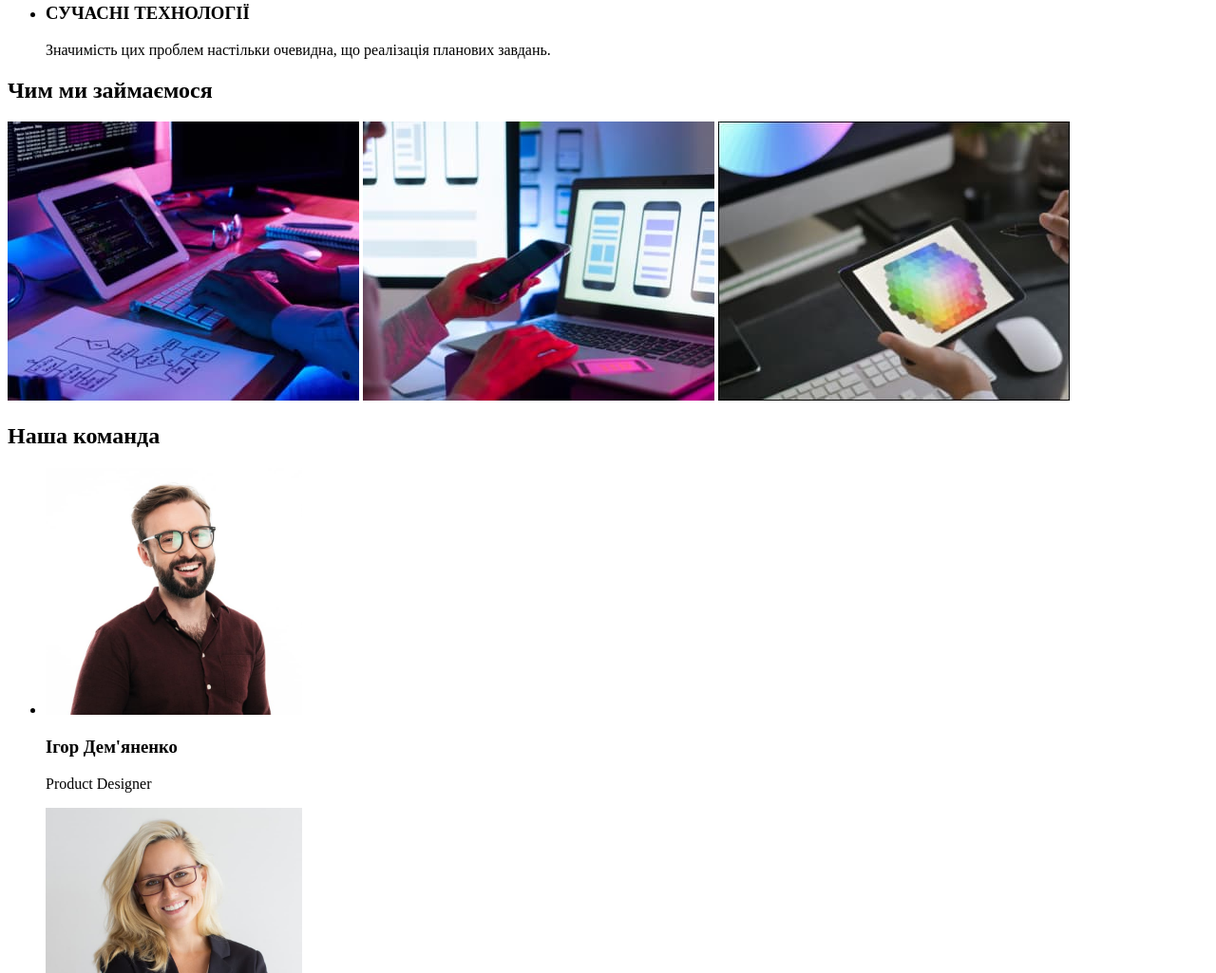
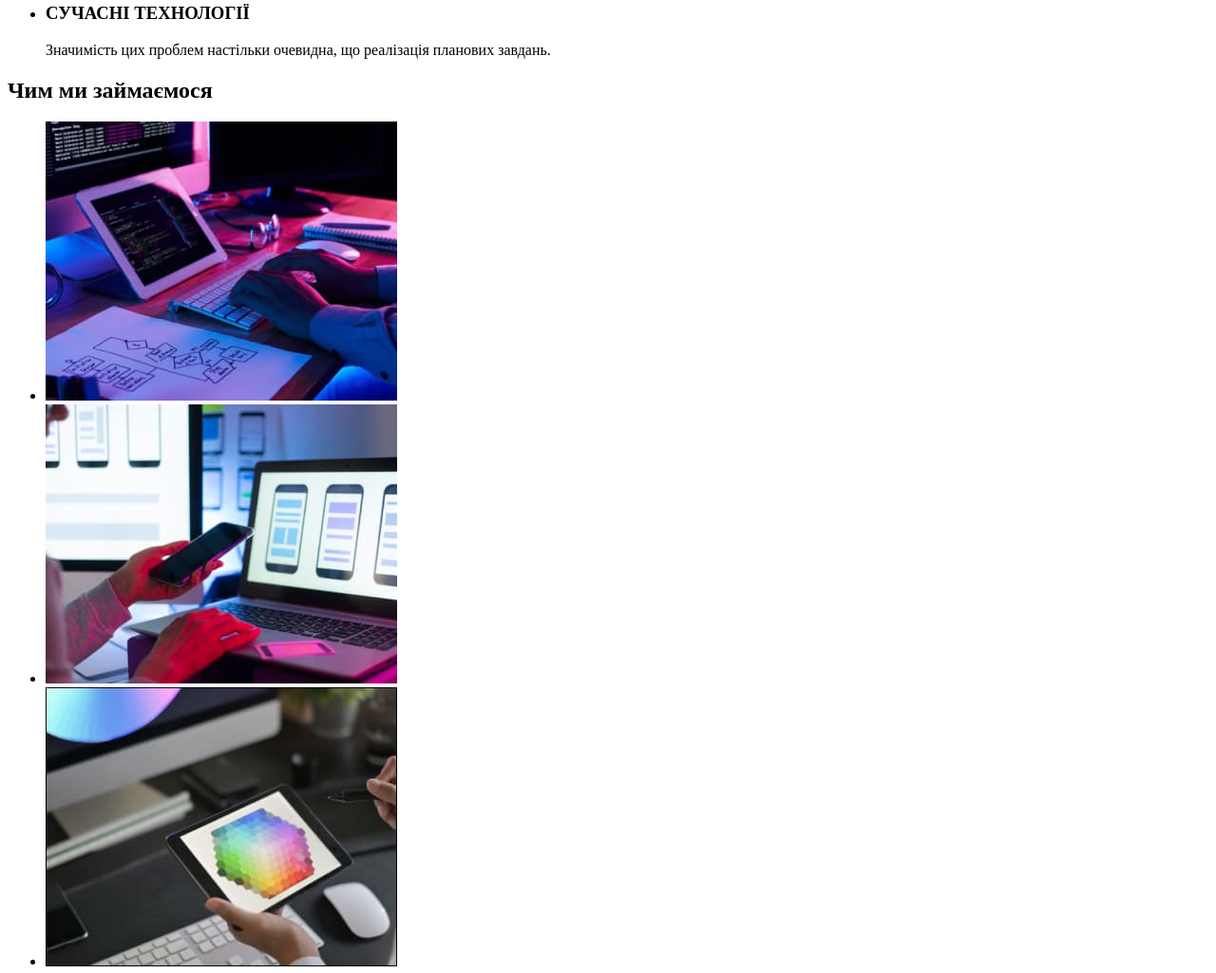
Before and after one commit to Miss-Anastasiia/goit-markup-hw-01, a plain HTML site: page index.html in a window 1280 px wide. Shown: the part 532-1557 px from the top of the page at 95% size. Drawn offline with Linux system fonts and the light colour scheme.

Commit message:
Update index.html

```diff
--- a/index.html
+++ b/index.html
@@ -1,5 +1,5 @@
 <!DOCTYPE html>
-<html lang="en">
+<html lang="uk">
 <head>
     <meta charset="UTF-8">
     <meta http-equiv="X-UA-Compatible" content="IE=edge">
@@ -29,7 +29,7 @@
 <main>
     <section>
         <h1>Ефективні рішення для вашого бізнесу</h1>
-        <input type="button" value="Замовити послугу">
+        <button type="button"> Замовити послугу</button>
     </section>
 
 
@@ -59,9 +59,14 @@
 
 <section>
     <h2>Чим ми займаємося</h2>
-    <img src="./image/box/box1.jpg" alt="work in computer" width="370">
-    <img src="./image/box/box2.jpg" alt="telephone" width="370">
-    <img src="./image/box/box3.jpg" alt="tablet" width="370">
+    <ul>
+    <li>
+        <img src="./image/box/box1.jpg" alt="work in computer" width="370"></li>
+    <li>
+        <img src="./image/box/box2.jpg" alt="telephone" width="370"></li>
+    <li>
+        <img src="./image/box/box3.jpg" alt="tablet" width="370"></li>
+    </ul>
 </section>
 
 <section>
@@ -91,8 +96,8 @@
 </section>
 </main>
 <footer>
+    <a href="#">WebStudio</a>
     <address>
-    <a href="#">WebStudio</a>
     <ul>
     <li><a href="https://goo.gl/maps/CPtrU1FHBa2aNyZL9" target="_blank" rel="noopener noreferrer nofollow">м. Київ, пр-т Лесі Українки, 26</a></li>
     <li><a href="mailto:info@example.com">info@example.com</a></li>
```
